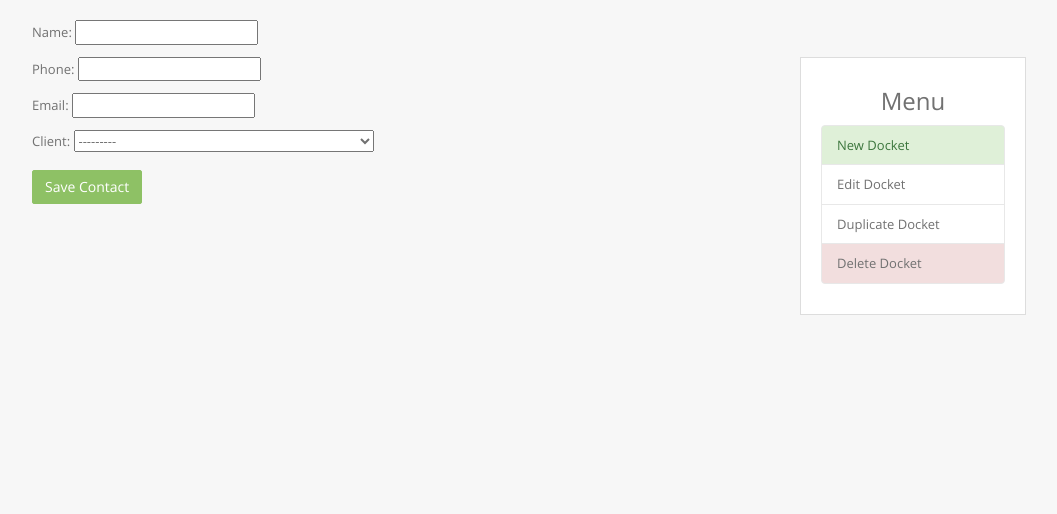
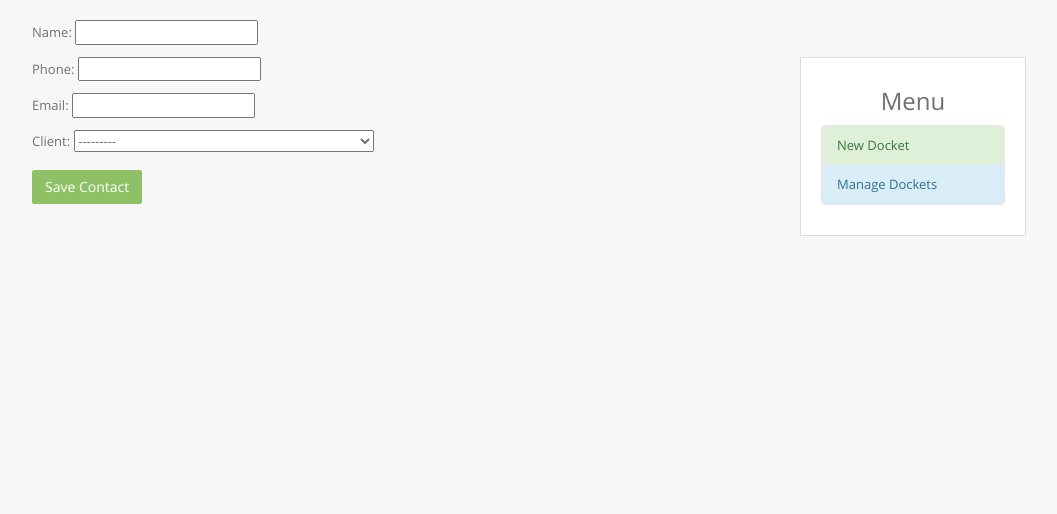
Before and after one commit to noahj9/StockDock, a Django app: a page that uses webApp_PrintSoftware/Dockets/templates/dockets/base.html in a window 1280 px wide. Shown: the part 82-596 px from the top of the page, without its empty margins (111-1168 px from the left). Run offline with Django 4.2, Linux system fonts and the light colour scheme; a user stored in the database is signed in; data comes from the database, SQL or seed files in the repository; some libraries are stand-ins or nearby versions.

Commit message:
redirects after actions

```diff
--- a/webApp_PrintSoftware/Dockets/templates/dockets/base.html
+++ b/webApp_PrintSoftware/Dockets/templates/dockets/base.html
@@ -17,14 +17,17 @@
 
 
 
-    <title>StockDock - Dockets</title>
+    <title>StockDock</title>
+    <link rel="icon" type="image/x-icon" href="{% static 'assets/logo.png' %}">
 </head>
 <body>
     <header class="site-header">
       <nav class="navbar navbar-expand-md navbar-dark bg-steel fixed-top">
         <div class="container-fluid">
           <div class="col-sm-1">
-            <img src="{% static 'assets/logo.png' %}" style="max-width:50px" alt="AR_Logo">
+            <a href="https://allrush.ca/">
+              <img src="{% static 'assets/logo.png' %}" style="max-width:50px" alt="AR_Logo">
+            </a>
           </div>
           <button class="navbar-toggler" type="button" data-toggle="collapse" data-target="#navbarToggle" aria-controls="navbarToggle" aria-expanded="false" aria-label="Toggle navigation">
             <span class="navbar-toggler-icon"></span>
@@ -87,9 +90,7 @@
                 <p class='text-muted'>
                 <div class="list-group" id="menu">
                     <a href="{% url 'dockets-new' %}" class="list-group-item menu-link list-group-item-success">New Docket</a>
-                    <a class="list-group-item menu-link list-group-item-primary">Edit Docket</a>
-                    <a class="list-group-item menu-link list-group-item-primary">Duplicate Docket</a>
-                    <a class="list-group-item menu-link list-group-item-danger">Delete Docket</a>
+                    <a href="{% url 'dockets-home' %}" class="list-group-item menu-link list-group-item-info">Manage Dockets</a>
                 </div>
                 </p>
             </div>
--- a/webApp_PrintSoftware/Dockets/views.py
+++ b/webApp_PrintSoftware/Dockets/views.py
@@ -9,6 +9,7 @@ from django.contrib.auth.decorators import login_required
 from django.views.generic.edit import CreateView
 from django_addanother.views import CreatePopupMixin
 from django.contrib.auth.mixins import LoginRequiredMixin
+from django.urls import reverse_lazy
 
 
 class ContactCreate(LoginRequiredMixin, CreatePopupMixin, CreateView):
@@ -29,7 +30,7 @@ class CreateDocket(LoginRequiredMixin, CreatePopupMixin, CreateView):
     model = Docket
     form_class = NewDocketForm
     def get_success_url(self):
-        return reverse('dockets-home')
+        return reverse_lazy('dockets-home')
 
 # @login_required
 # def newDocket(request): #new docket form view
@@ -62,6 +63,7 @@ def deleteDocket(request, pk):
     docket = Docket.objects.get(id=pk)
     if request.method =="POST":
         docket.delete()
+        return HttpResponseRedirect('/dockets')
     context = {'item':docket}
     return render(request, 'dockets/delete.html', context)
 
@@ -71,7 +73,7 @@ def printDocket(request, pk):
 
 
 # @login_required
-# def cloneDocket(request,pk):
+# def cloneDocket(request, pk):
 #     docket = Docket.objects.get(id=pk)
 #     form = NewDocketForm(instance=docket)
 
```
